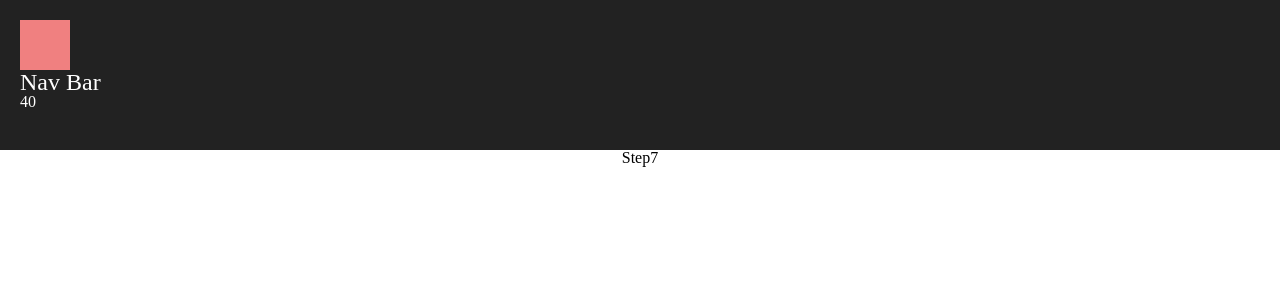
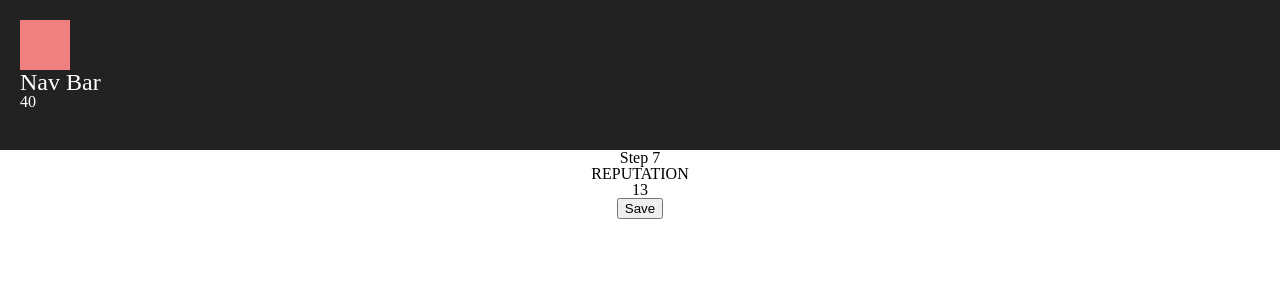
Before and after one commit to tpeschke/odyssey-character-creator, a React (Create React App) app: page /step7 in a window 1280 px wide. Shown: the top 300 px of the page. Built offline with nearby package versions, Linux system fonts and the light colour scheme.

Commit message:
finished step 7

```diff
--- a/src/components/steps/Step7.js
+++ b/src/components/steps/Step7.js
@@ -1,9 +1,93 @@
-import React from 'react'
+import React, {Component} from 'react'
 
-export default function Step7 () {
-    return (
-        <div>
-            Step7
-        </div>
-    )
+import {connect} from 'react-redux'
+import { SETSCORES } from '../../dux/reducer'
+import _ from 'lodash'
+
+class Step7 extends Component {
+    constructor() {
+        super()
+
+        this.state = {
+            total: 0
+        }
+    }
+
+    componentDidMount() {
+        let cha, lks;
+        let tempArr = _.cloneDeep(this.props.scores)
+        let tempNum = (tempArr.reduce((total, v)=> {
+            if (v.title === 'CHA') { cha = +v.score.split(".")[0] }
+            if (v.title === 'LKS') { lks = +v.score.split(".")[0] }
+            return total + +v.score
+        }, 0)/7)
+
+        tempNum = this.modifyRep(lks, this.modifyRep(cha, tempNum))
+
+        this.setState({total: Math.floor(tempNum)})
+    }
+
+    modifyRep = (param, num) => {
+        switch(param) {
+            case 1:
+                return num-6
+            case 2:
+                return num-5
+            case 3:
+                return num-4
+            case 4:
+            case 5:
+                return num-3
+            case 6:
+            case 7:
+                return num-2
+            case 8:
+            case 9:
+                return num-1
+            case 10:
+            case 11:
+            case 12:
+                return num-0
+            case 13:
+            case 14:
+                return num+1
+            case 15:
+            case 16:
+                return num+2
+            case 17:
+                return num+3
+            case 18:
+            case 19:
+                return num+4
+            case 20:
+                return num+5
+        }
+    }
+
+    saveRep = () => {
+        this.props.SETSCORES([...this.props.scores, {id: 8, title: 'REP', score: this.state.total}])
+        this.props.history.push('/step7')
+    }
+
+
+    render() {
+        return(
+            <div>
+                <h1>Step 7</h1>
+                <p>REPUTATION</p>
+                <p>{this.state.total}</p>
+
+                <button onClick={this.saveRep}>Save</button>
+            </div>
+        )
+    }
 }
+
+function mapStateToProps (state) {
+    let {scores} = state
+    return {
+        scores
+    }
+}
+
+export default connect(mapStateToProps, {SETSCORES})(Step7)
```
